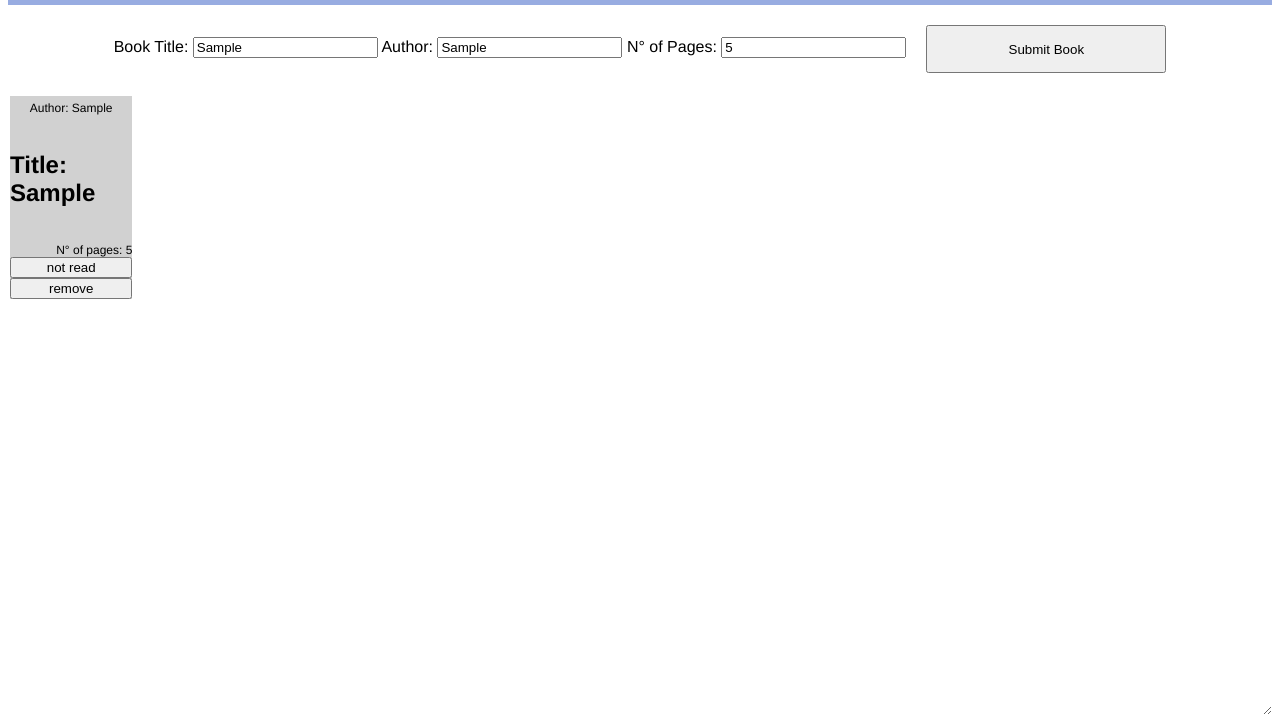
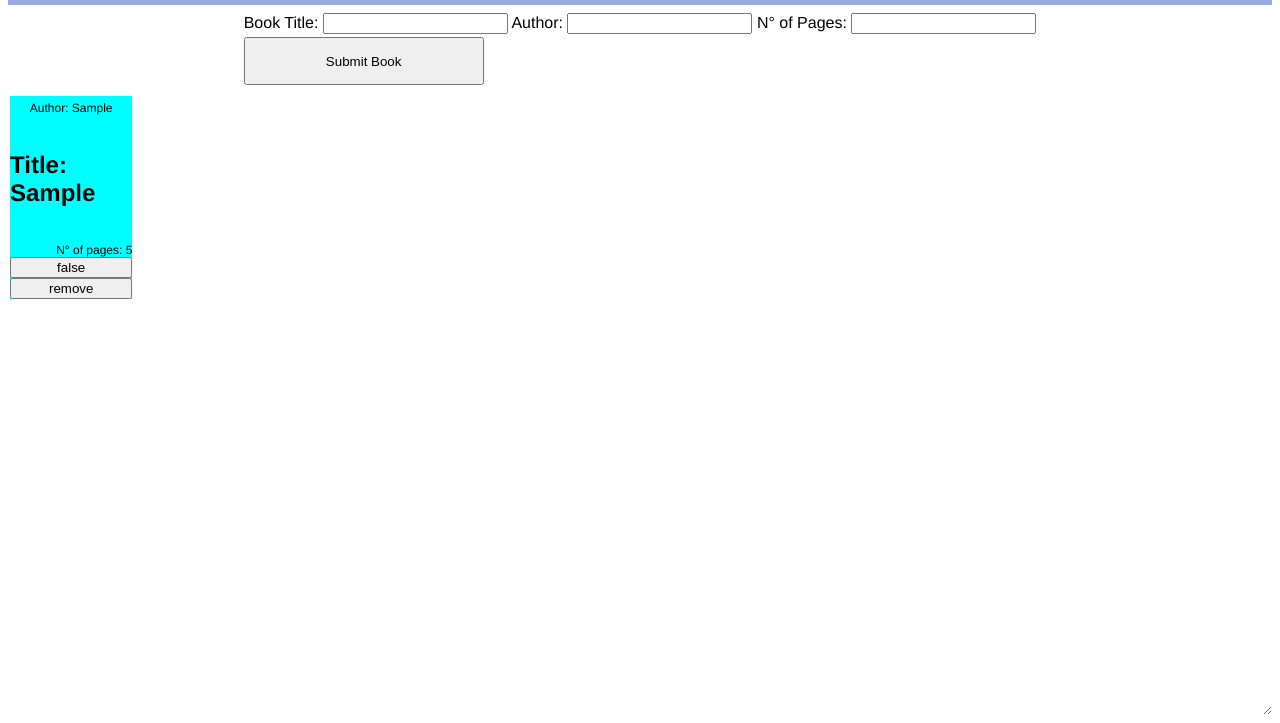
Before and after one commit to leonkito/TOP, a website: page Library/index.html in a window 1280 px wide. Both pictures are taken after typing "Sample", "Sample", "5" into the empty fields and a click on the button "Submit Book". Shown: the part 93-816 px from the top of the page. Drawn offline with Linux system fonts and the light colour scheme.

Commit message:
added feature for change color of read/not read

```diff
--- a/Library/index.html
+++ b/Library/index.html
@@ -14,7 +14,7 @@
             <h1>Kito's Library</h1>
         </div>
         <div class="formulario">
-            <!-- <form class="addBook"> -->
+            <form id="myForm">
                 <div class ="bookform">
                     <label for="bookTitle"> Book Title:</label>
                     <input type="text" name:"bookTitle"  id="bookTitle">
@@ -24,7 +24,7 @@
                     <input type="number" name:"bookPages"   id="bookPages">
                 </div>
                 <button type="button" id="submitBtn">Submit Book</button>
-            <!-- </form> -->
+            </form>
         </div>
         <div id="stand" class = "stand">
 
--- a/Library/script.js
+++ b/Library/script.js
@@ -15,6 +15,7 @@ function addBook () {
   const newBook = inputGet();
   Library.push(newBook);
   updatebooks();
+  clear();
 }
 const Book = (title,author,pages,status)=>{
   status = false
@@ -36,40 +37,62 @@ const createCards = (book,indexT) =>{
   pages.classList.add('pages');
   pages.textContent = `N° of pages: ${book.pages}`
   btn.textContent = 'remove'
-  read.textContent = 'not read'
+  read.textContent = book.status
   card.appendChild(author)
   card.appendChild(title)
   card.appendChild(pages)
-  read.onclick = function(){toggleRead('t'+indexT)};
+  read.onclick = function(){toggleRead(indexT)};
   read.setAttribute('id',('t'+indexT));
+  let readColor =  'read'
+  if (book.status === false){
+    readColor = 'not-read'
+  }
   btn.onclick = function(){myScript(indexT)};
   card.appendChild(read)
   card.appendChild(btn)
   card.setAttribute('id',indexT)
-  stand.appendChild(card).className = 'card';
+  card.classList.add('card', readColor);
+  stand.appendChild(card);
 }
 
 function toggleRead(indice){
-  if (document.getElementById(indice).textContent === 'read') {
-    document.getElementById(indice).textContent = 'not read'
+  if (Library[indice].status === false) {
+    Library[indice].status = true
   } else {
-    document.getElementById(indice).textContent = 'read'
+    Library[indice].status = false
   }
+  updatebooks();
 }
 const updatebooks = () => {
+  stand.innerHTML = '';
   for (let book of Library) {
     if (containsObject(book,Stand) === false) {
       createCards(book,Library.indexOf(book));
-      Stand.push(book);
     }
   }
 }
 
 function myScript(indice){
   document.getElementById(indice).remove();
-  //Stand.splice(indice,1);
+  Library.splice(indice,1);
 }
 
 function containsObject(obj, list) {
   return list.some(elem => elem === obj)
 }
+
+function clear(){
+  document.getElementById("myForm").reset();
+}
+//validanting form
+
+// const titleForm = document.getElementById("bookTitle");
+
+// titleForm.addEventListener("input", (event) => {
+//   if (titleForm.validity.typeMismatch) {
+//     titleForm.setCustomValidity("I am expecting a book title!");
+//     titleForm.reportValidity();
+//   } else {
+//     titleForm.setCustomValidity("");
+//   }
+// });
--- a/Library/styles.css
+++ b/Library/styles.css
@@ -46,12 +46,16 @@ h1{
     width:30vh;
     margin: 0px;
 }
-
+.read{
+    background-color: rgb(255, 155, 155);
+}
+.not-read{
+    background-color:aqua;
+}
 .card{
     display: flex;
     flex-direction: column;
     font-size:2vh;
-    background-color: rgb(209, 209, 209);
 }
 .title{
     display:flex;
```
